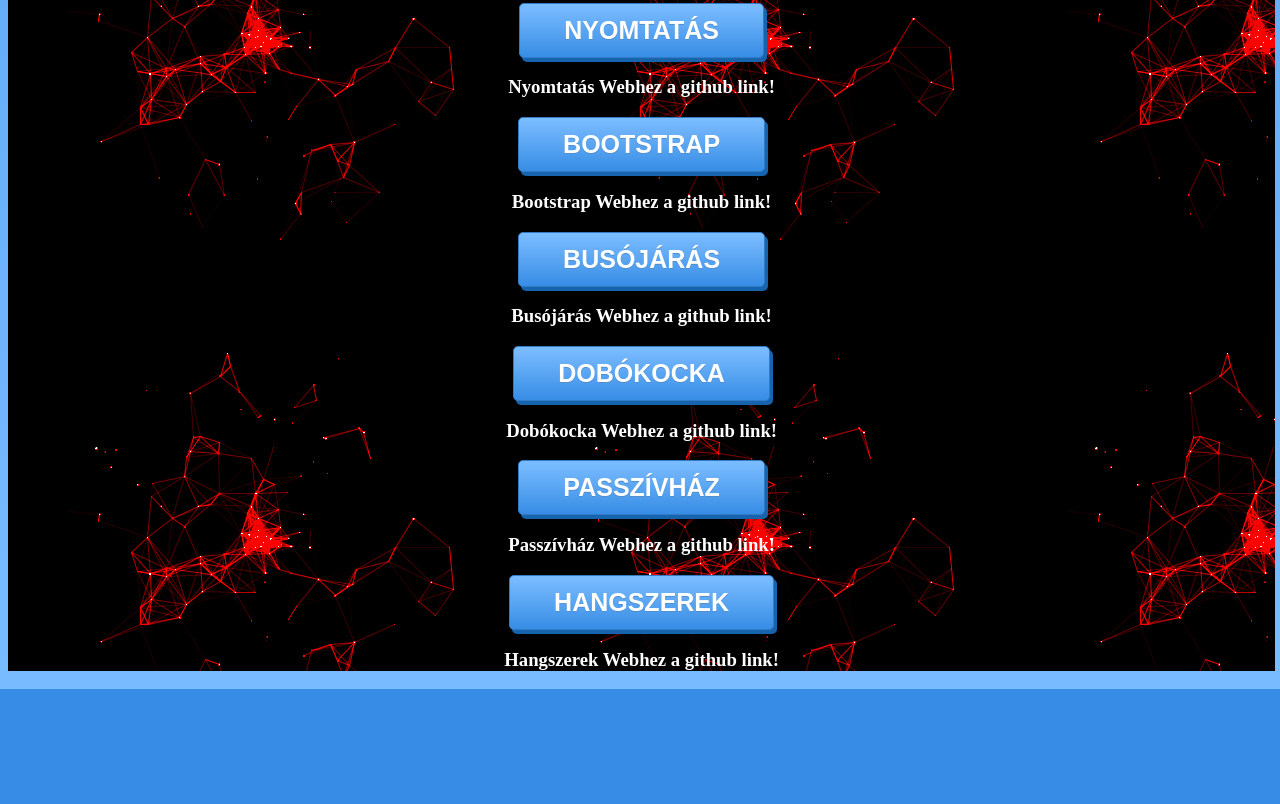
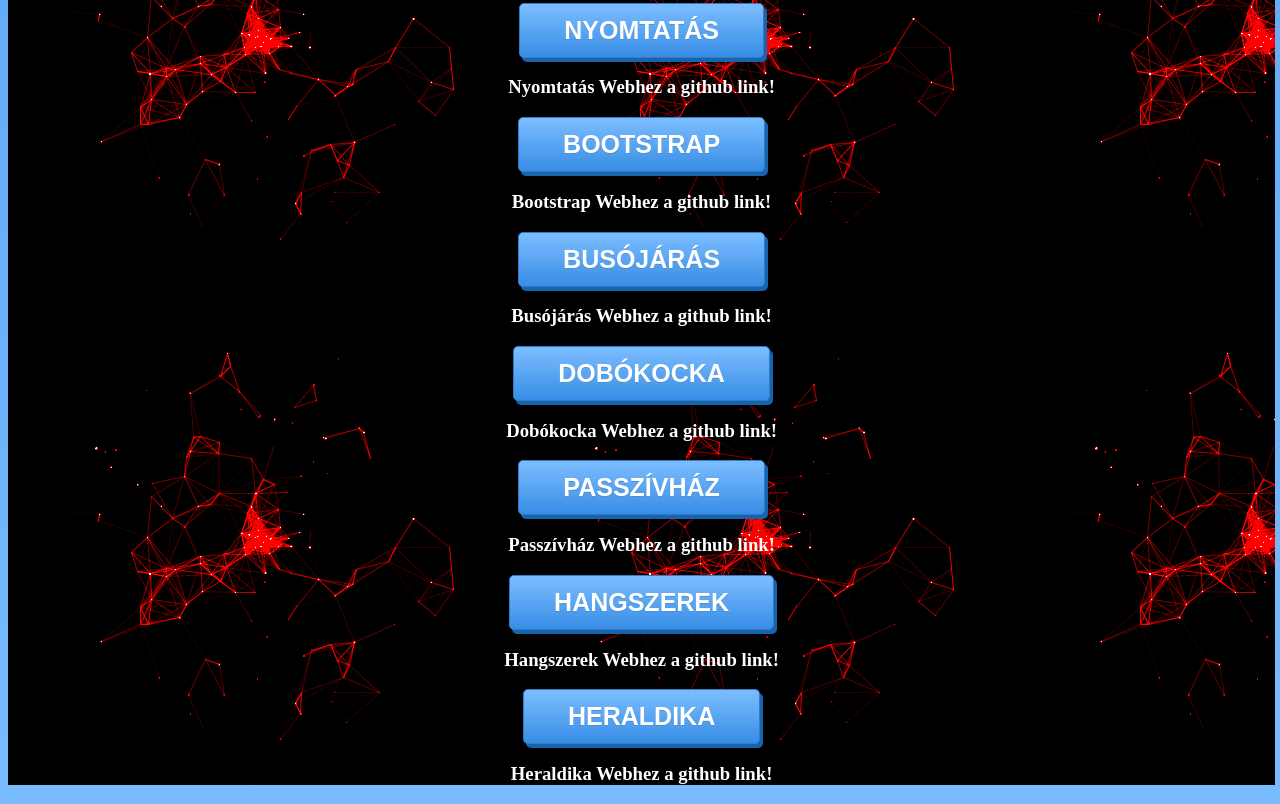
Before and after one commit to vagnerdavid/OSSZES_MUNKA, a plain HTML site: page index.html in a window 1280 px wide. Shown: the part 1713-2517 px from the top of the page. Before the commit the page ends 2402 px from the top, so only its background shows below. Drawn offline with Linux system fonts and the light colour scheme.

Commit message:
Update index.html

```diff
--- a/index.html
+++ b/index.html
@@ -107,5 +107,10 @@
     <h3>Hangszerek Webhez a github link!</h3>
 </div>
 
+  <div class="container">
+    <button class="myButton" onclick="window.open('https://vagnerdavid.github.io/HERALDIKA/','_blank')"> HERALDIKA</button>
+    <h3>Heraldika Webhez a github link!</h3>
+</div>
+
 </body>
 </html>
```
